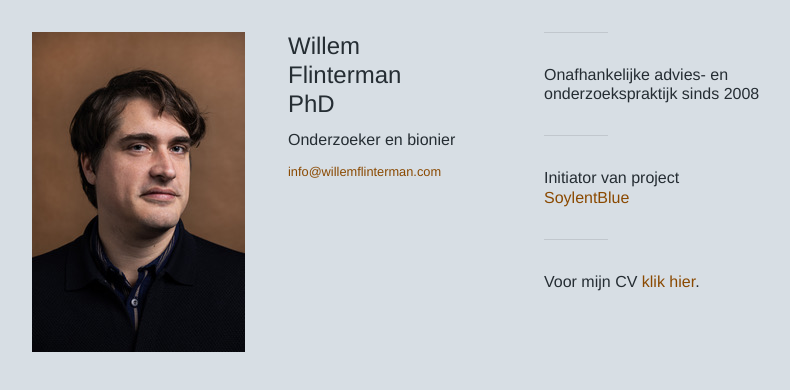
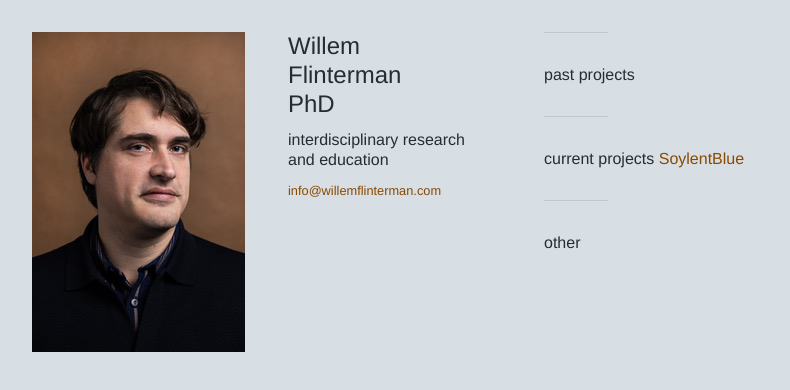
Before and after one commit to WillemFlinterman/willemflinterman.com, a plain HTML site: page index.html in a window 1280 px wide. Shown: the whole page, without its empty margins (0-790 px from the left). Drawn offline with Linux system fonts and the light colour scheme.

Commit message:
Update index.html

```diff
--- a/index.html
+++ b/index.html
@@ -5,7 +5,7 @@
     <meta charset="UTF-8" />
     <meta name="viewport" content="width=device-width, initial-scale=1.0" />
     <title>Willem Flinterman</title>
-    <meta name="description" content="Willem Flinterman — Onderzoek, advies en projectontwikkeling">
+    <meta name="description" content="Willem Flinterman — research and education">
     <link rel="stylesheet" href="dist/main.css" />
 </head>
 
@@ -18,7 +18,7 @@
         <div id="head">
             <h1>Willem Flinterman PhD </h1>
 
-            <h4>Onderzoeker en bionier</h4>
+            <h4>interdisciplinary research and education </h4>
 
             <a href="mailto:info@willemflinterman.com">info@willemflinterman.com</a>
         </div>
@@ -26,12 +26,12 @@
         <div id="text">
             <ol>
                 <li>
-                    Onafhankelijke advies- en onderzoekspraktijk sinds 2008
+                    past projects
                     <li />
-                    Initiator van project <a href="https://www.soylentblue.eu/" target="_blank">SoylentBlue</a>
+                    current projects <a href="https://www.soylentblue.eu/" target="_blank">SoylentBlue</a>
                 </li>
                 <li>
-                    Voor mijn CV <a href="https://willemflinterman.com/CV_Willem Flinterman_18.12.20.pdf">klik hier</a>.
+                    other
                 </li>
             </ol>
         </div>
```
